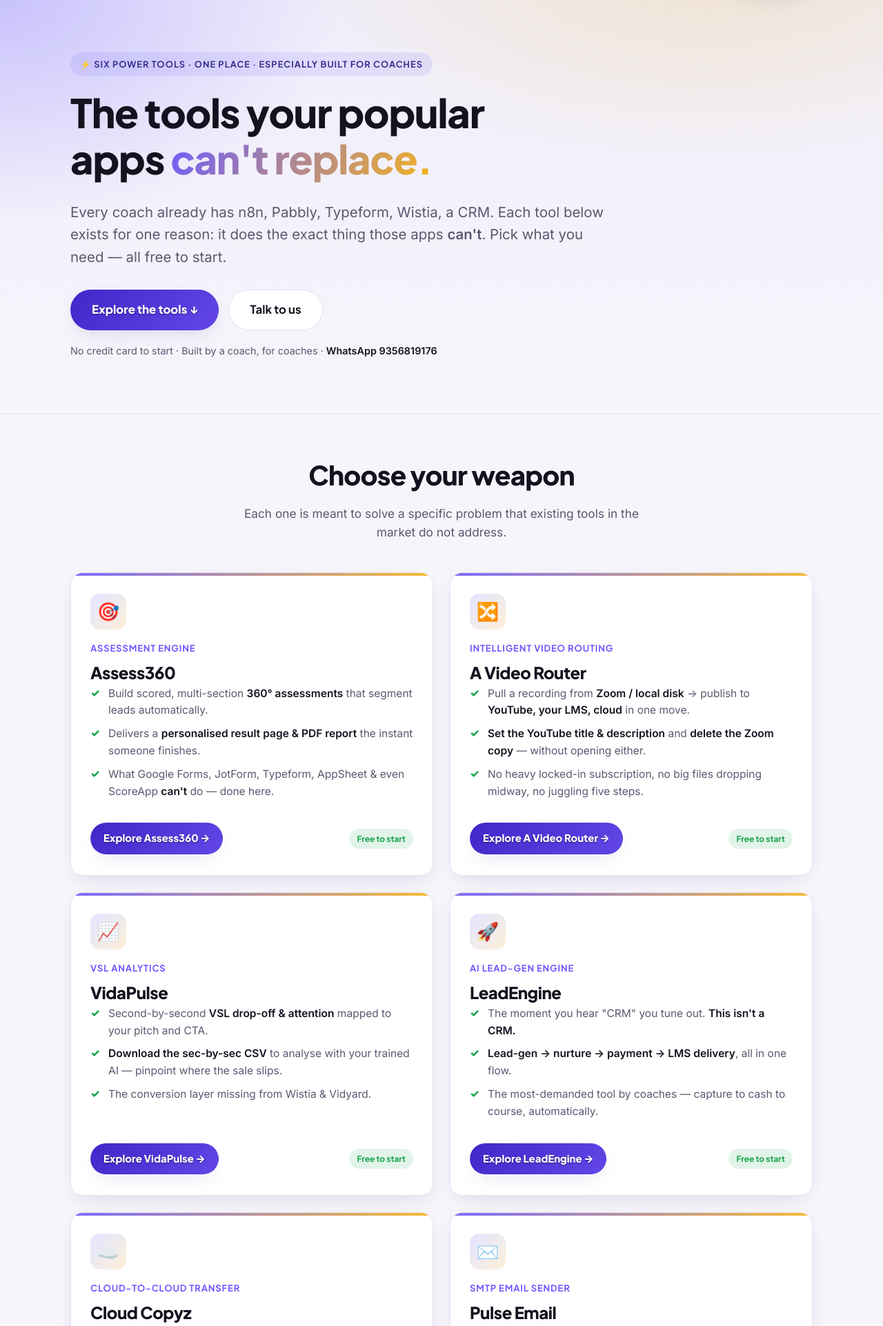
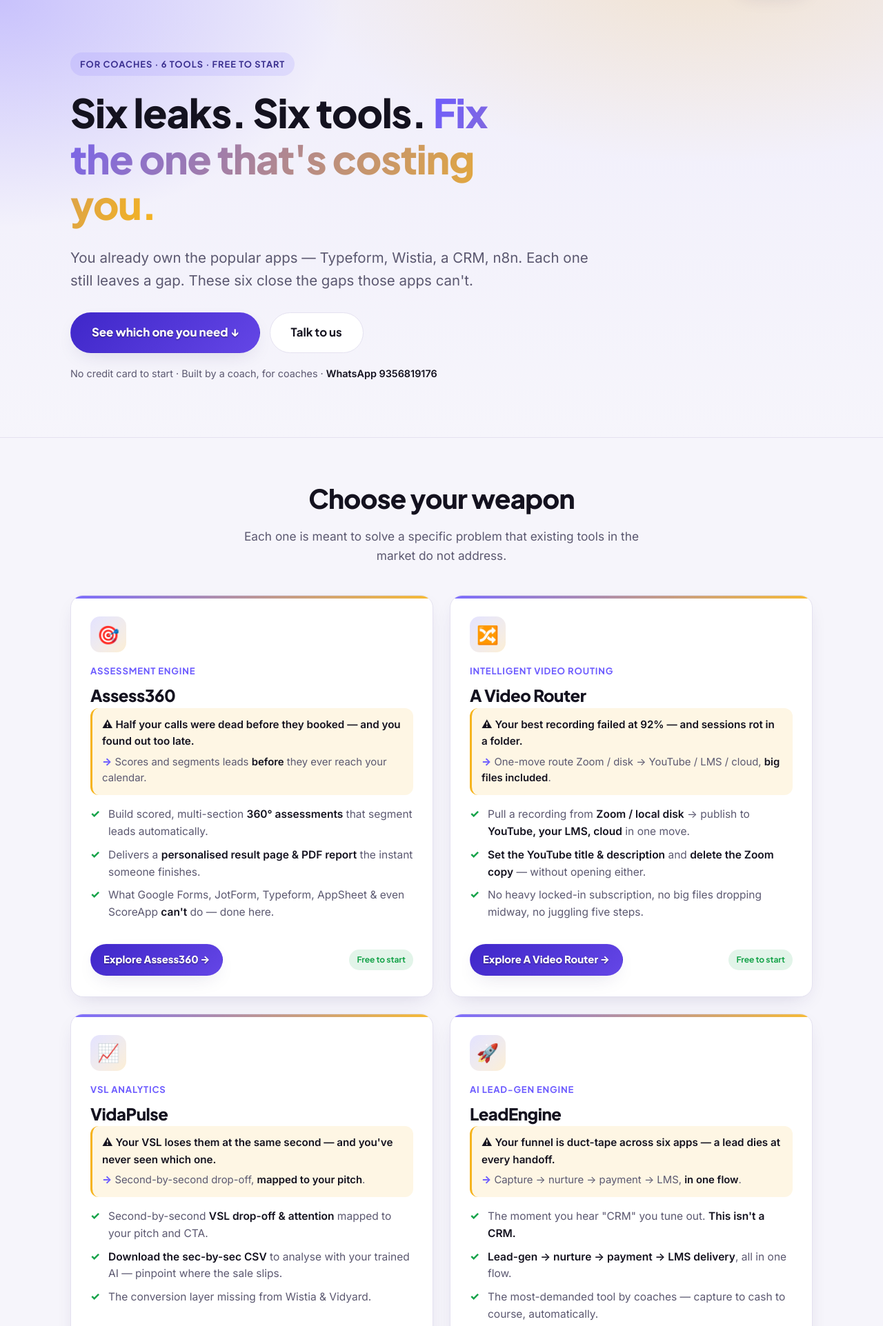
Before and after one commit to ganganarayan/powertools, a Node server app: page / in a window 1280 px wide. Shown: the part 65-1988 px from the top of the page at 69% size. Run offline with Node 20, Linux system fonts and the light colour scheme.

Commit message:
Reframe landing to symptom-first: hero leak + per-tool Symptom→Cure
- Hero: eyebrow, H1 (Six leaks. Six tools.), subhead, primary CTA
- Add symptom/cure per tool; render amber "leak" block above tile bullets
- CSS for .symptom block (light/dark)

Co-Authored-By: Claude Opus 4.8 <noreply@anthropic.com>

```diff
--- a/data/site.js
+++ b/data/site.js
@@ -30,6 +30,8 @@ const tools = [
     appUrl: 'https://assess360.divineleads.guru',
     metaTitle: 'Assess360 — assessments that score, segment & report automatically',
     metaDesc: 'Assess360 builds scored, multi-section 360° assessments that segment leads and deliver instant personalised reports — beyond Google Forms, JotForm, Typeform, AppSheet and ScoreApp.',
+    symptom: 'Half your calls were dead before they booked — and you found out too late.',
+    cure: 'Scores and segments leads <b>before</b> they ever reach your calendar.',
     tileLines: [
       'Build scored, multi-section <b>360° assessments</b> that segment leads automatically.',
       'Delivers a <b>personalised result page &amp; PDF report</b> the instant someone finishes.',
@@ -70,6 +72,8 @@ const tools = [
     appUrl: 'https://avr.divineleads.guru',
     metaTitle: 'A Video Router — route any video from source to destination, automatically',
     metaDesc: 'A Video Router pulls a recording from Zoom, local disk or any source, publishes it to YouTube, your LMS or cloud, sets the YouTube title and description, and deletes the Zoom copy — all from one place.',
+    symptom: 'Your best recording failed at 92% — and sessions rot in a folder.',
+    cure: 'One-move route Zoom / disk → YouTube / LMS / cloud, <b>big files included</b>.',
     tileLines: [
       'Pull a recording from <b>Zoom / local disk</b> → publish to <b>YouTube, your LMS, cloud</b> in one move.',
       '<b>Set the YouTube title &amp; description</b> and <b>delete the Zoom copy</b> — without opening either.',
@@ -110,6 +114,8 @@ const tools = [
     appUrl: 'https://vidapulse.io',
     metaTitle: 'VidaPulse — VSL analytics that show where the sale is lost',
     metaDesc: 'VidaPulse maps second-by-second VSL drop-off to your pitch and CTA so you know exactly where your video sales letter loses the sale — the conversion layer missing from Wistia and Vidyard.',
+    symptom: 'Your VSL loses them at the same second — and you\'ve never seen which one.',
+    cure: 'Second-by-second drop-off, <b>mapped to your pitch</b>.',
     tileLines: [
       'Second-by-second <b>VSL drop-off &amp; attention</b> mapped to your pitch and CTA.',
       '<b>Download the sec-by-sec CSV</b> to analyse with your trained AI — pinpoint where the sale slips.',
@@ -151,6 +157,8 @@ const tools = [
     appUrl: 'https://leadengines.divineleads.guru',
     metaTitle: 'LeadEngine — AI lead-gen to payment to LMS delivery, all in one',
     metaDesc: 'LeadEngine is not a CRM. It runs the full coach flow — lead generation, nurture, payment and LMS course delivery — in one AI-driven engine. The most-demanded tool by coaches.',
+    symptom: 'Your funnel is duct-tape across six apps — a lead dies at every handoff.',
+    cure: 'Capture → nurture → payment → LMS, <b>in one flow</b>.',
     tileLines: [
       'The moment you hear "CRM" you tune out. <b>This isn\'t a CRM.</b>',
       '<b>Lead-gen → nurture → payment → LMS delivery</b>, all in one flow.',
@@ -191,6 +199,8 @@ const tools = [
     appUrl: 'https://cloudcopyz.divineleads.guru',
     metaTitle: 'Cloud Copyz — move data between any two clouds, seamlessly',
     metaDesc: 'Cloud Copyz transfers and syncs data directly between any two clouds — Google Drive, Dropbox, OneDrive, S3 and more — with no downloading or re-uploading.',
+    symptom: 'Your whole library is stuck in the wrong cloud — and moving it feels like surgery.',
+    cure: 'Direct cloud-to-cloud, <b>no download / re-upload</b>.',
     tileLines: [
       'Move &amp; sync data between <b>any two clouds</b> — Drive, Dropbox, OneDrive, S3 and more.',
       'No downloading, no re-uploading — <b>seamless direct transfer</b>.',
@@ -231,6 +241,8 @@ const tools = [
     appUrl: 'https://pulseemail.divineleads.guru',
     metaTitle: 'Pulse Email — connect any SMTP and send single, bulk or scheduled email',
     metaDesc: 'Pulse Email sends single, bulk and scheduled email through any SMTP server you connect, and receives webhooks from anywhere to trigger and log mail. Your provider, your deliverability, no per-email markup.',
+    symptom: 'You wrote it — and spam read it first.',
+    cure: 'Your SMTP, your deliverability, <b>no per-email markup</b>.',
     tileLines: [
       '<b>Single, bulk &amp; scheduled</b> sends — connect <b>any SMTP server</b> and it just sends.',
       '<b>Receive webhooks from anywhere</b> to trigger and log email.',
--- a/public/styles.css
+++ b/public/styles.css
@@ -157,6 +157,12 @@ a:hover { text-decoration: underline; }
 .tile ul li { position: relative; padding-left: 26px; margin-bottom: 9px; color: var(--muted); font-size: .97rem; }
 .tile ul li::before { content:"✓"; position:absolute; left:0; top:0; color: var(--ok); font-weight: 800; }
 .tile ul li b { color: var(--text); font-weight: 600; }
+.tile .symptom { margin: 0 0 16px; padding: 12px 14px; border-radius: var(--radius-sm); background: color-mix(in srgb, var(--accent) 12%, var(--surface)); border-left: 3px solid var(--accent); }
+.tile .symptom .s-pain { margin: 0 0 6px; color: var(--text); font-size: .95rem; font-weight: 600; }
+.tile .symptom .s-pain::before { content: "⚠ "; }
+.tile .symptom .s-fix { margin: 0; color: var(--muted); font-size: .93rem; }
+.tile .symptom .s-fix .arrow { color: var(--brand); font-weight: 800; }
+.tile .symptom .s-fix b { color: var(--text); font-weight: 700; }
 .tile .tile-foot { margin-top: auto; display: flex; align-items: center; justify-content: space-between; gap: 12px; padding-top: 6px; }
 .tile .explore { font-family: var(--font-head); font-weight: 700; color: var(--brand); display: inline-flex; align-items: center; gap: 6px; }
 .tile .explore:hover { gap: 10px; text-decoration: none; }
--- a/views/index.ejs
+++ b/views/index.ejs
@@ -4,11 +4,11 @@
 <!-- HERO -->
 <section class="hero">
   <div class="wrap">
-    <span class="eyebrow">⚡ Six power tools · one place · Especially Built for Coaches</span>
-    <h1>The tools your popular apps <span class="grad">can't replace.</span></h1>
-    <p class="lede">Every coach already has n8n, Pabbly, Typeform, Wistia, a CRM. Each tool below exists for one reason: it does the exact thing those apps <b>can't</b>. Pick what you need — all free to start.</p>
+    <span class="eyebrow">For coaches · 6 tools · free to start</span>
+    <h1>Six leaks. Six tools. <span class="grad">Fix the one that's costing you.</span></h1>
+    <p class="lede">You already own the popular apps — Typeform, Wistia, a CRM, n8n. Each one still leaves a gap. These six close the gaps those apps can't.</p>
     <div class="hero-cta">
-      <a class="btn btn-primary btn-lg" href="#tools">Explore the tools ↓</a>
+      <a class="btn btn-primary btn-lg" href="#tools">See which one you need ↓</a>
       <a class="btn btn-ghost btn-lg" href="#contact">Talk to us</a>
     </div>
     <p class="hero-note">No credit card to start · Built by a coach, for coaches · <b>WhatsApp <%= contact.wa %></b></p>
@@ -29,6 +29,12 @@
         <div class="tile-ico"><%= t.icon %></div>
         <div class="kicker"><%= t.kicker %></div>
         <h3><%= t.name %></h3>
+        <% if (t.symptom) { %>
+        <div class="symptom">
+          <p class="s-pain"><%- t.symptom %></p>
+          <p class="s-fix"><span class="arrow">→</span> <%- t.cure %></p>
+        </div>
+        <% } %>
         <ul>
           <% t.tileLines.forEach(function (line) { %><li><%- line %></li><% }); %>
         </ul>
```
